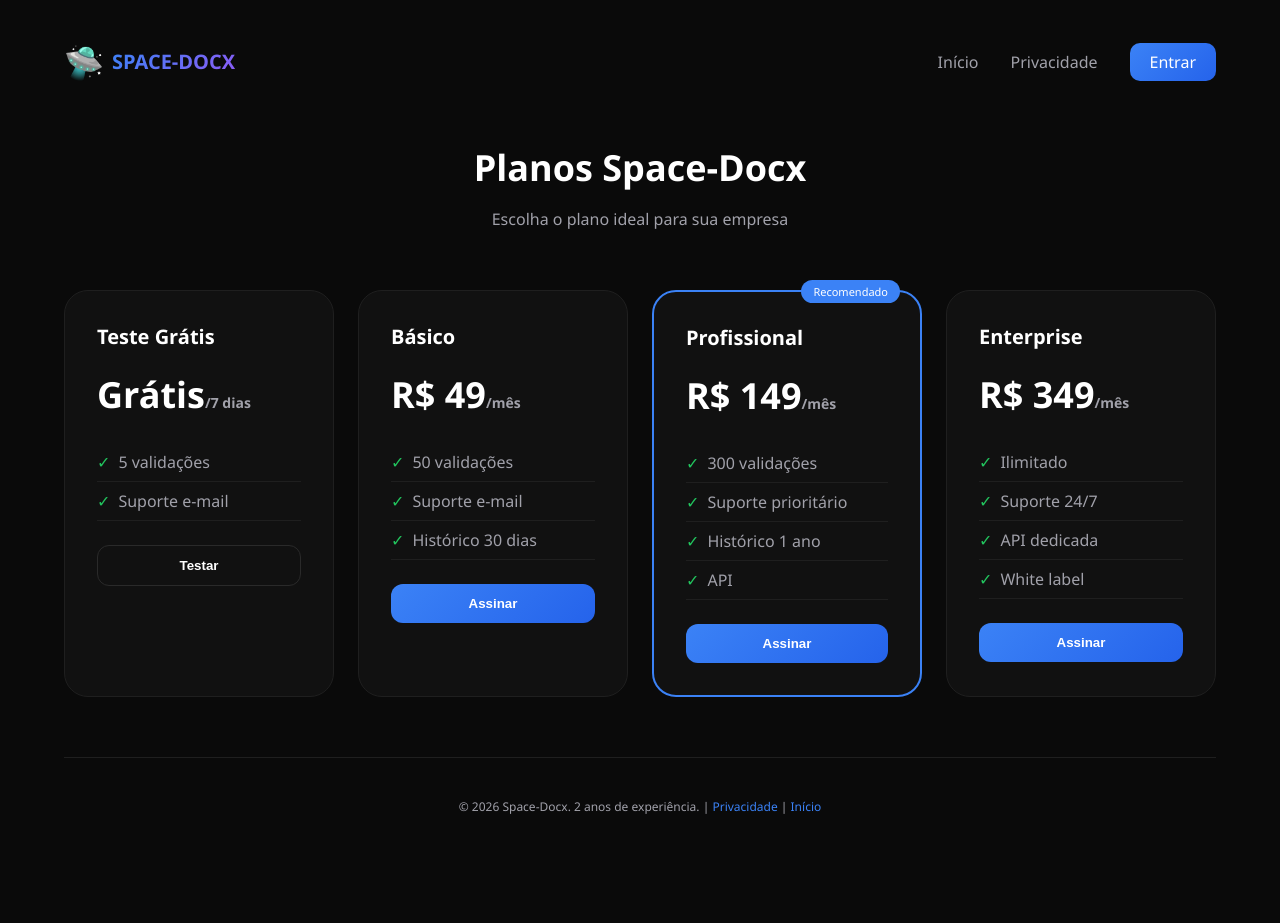
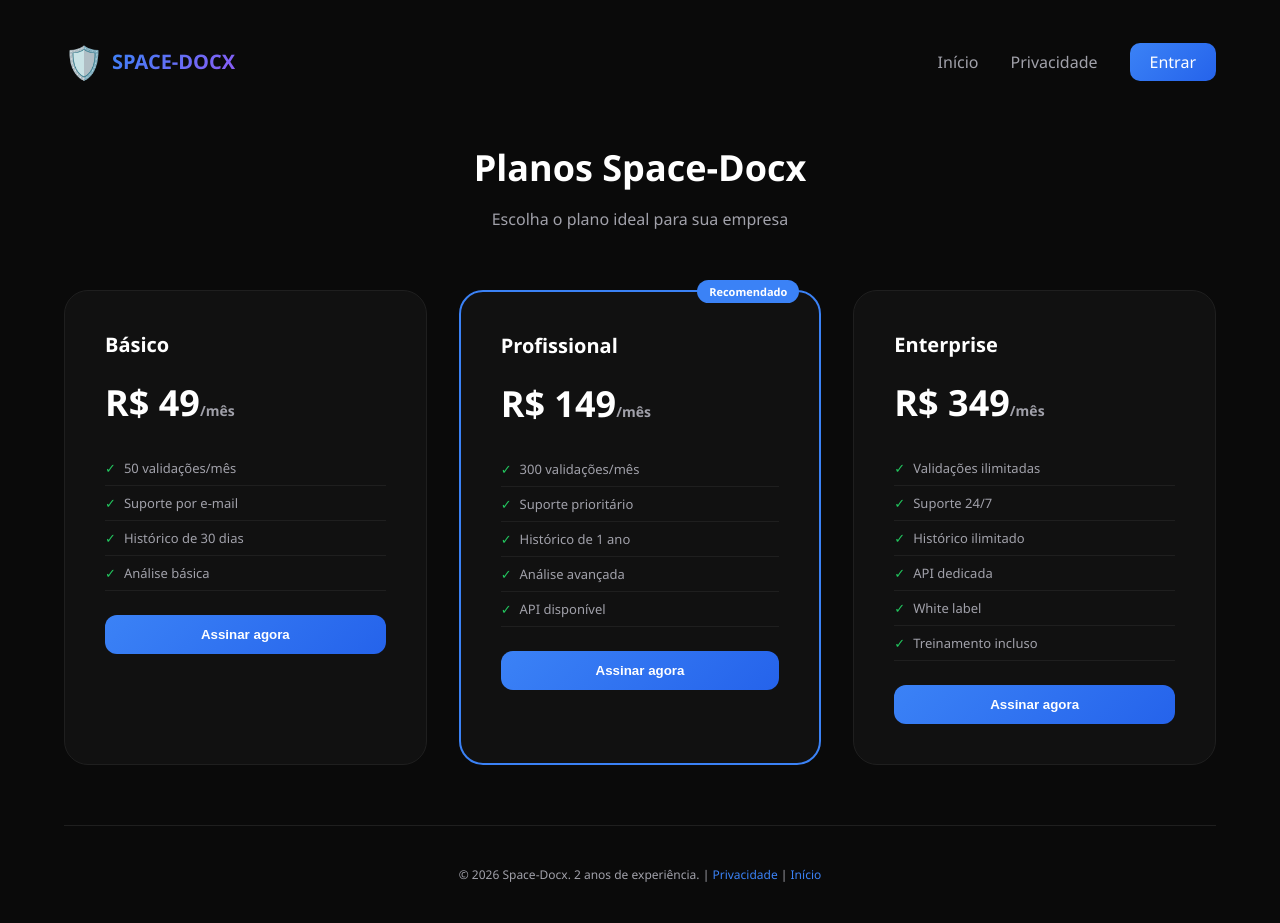
Before and after one commit to luq-eng/space-docx, a Flask app: page /planos in a window 1280 px wide. Before the commit the page ends 814 px from the top, so only its background shows below. Run offline with Flask 3, Linux system fonts and the light colour scheme; parts of the project's set-up code (start-up, migrations or seed data) failed here and were passed over.

Commit message:
Update planos.html

```diff
--- a/templates/planos.html
+++ b/templates/planos.html
@@ -15,18 +15,19 @@
         .nav a { color: #a1a1aa; text-decoration: none; margin-left: 32px; }
         h1 { text-align: center; font-size: 36px; margin-bottom: 16px; }
         .subtitle { text-align: center; color: #a1a1aa; margin-bottom: 60px; }
-        .plans { display: grid; grid-template-columns: repeat(4, 1fr); gap: 24px; margin-bottom: 60px; }
-        .plan { background: #111; border: 1px solid #1f1f1f; border-radius: 24px; padding: 32px; position: relative; }
+        .plans { display: grid; grid-template-columns: repeat(3, 1fr); gap: 32px; margin-bottom: 60px; }
+        .plan { background: #111; border: 1px solid #1f1f1f; border-radius: 24px; padding: 40px; position: relative; transition: transform 0.3s; }
+        .plan:hover { transform: translateY(-4px); border-color: #3b82f6; }
         .plan.recommended { border: 2px solid #3b82f6; }
-        .badge { position: absolute; top: -12px; right: 20px; background: #3b82f6; padding: 4px 12px; border-radius: 20px; font-size: 11px; }
-        .plan-name { font-size: 20px; font-weight: 600; }
+        .badge { position: absolute; top: -12px; right: 20px; background: #3b82f6; padding: 4px 12px; border-radius: 20px; font-size: 11px; font-weight: 600; }
+        .plan-name { font-size: 20px; font-weight: 600; margin-bottom: 8px; }
         .plan-price { font-size: 36px; font-weight: 700; margin: 20px 0; }
         .plan-price span { font-size: 14px; color: #a1a1aa; }
         .plan-features { list-style: none; margin: 24px 0; }
-        .plan-features li { padding: 8px 0; color: #a1a1aa; border-bottom: 1px solid #1f1f1f; }
+        .plan-features li { padding: 8px 0; color: #a1a1aa; border-bottom: 1px solid #1f1f1f; font-size: 13px; }
         .plan-features li::before { content: "✓"; color: #22c55e; margin-right: 8px; }
-        .btn-plan { width: 100%; padding: 12px; background: linear-gradient(135deg, #3b82f6, #2563eb); border: none; border-radius: 12px; color: white; font-weight: 600; cursor: pointer; }
-        .btn-outline { background: transparent; border: 1px solid #2a2a2a; }
+        .btn-plan { width: 100%; padding: 12px; background: linear-gradient(135deg, #3b82f6, #2563eb); border: none; border-radius: 12px; color: white; font-weight: 600; cursor: pointer; transition: transform 0.2s; }
+        .btn-plan:hover { transform: translateY(-2px); }
         .footer { text-align: center; margin-top: 60px; padding-top: 40px; border-top: 1px solid #1f1f1f; color: #a1a1aa; font-size: 12px; }
         .footer a { color: #3b82f6; text-decoration: none; }
         @media (max-width: 768px) { .plans { grid-template-columns: 1fr; } .nav { display: none; } }
@@ -35,21 +36,18 @@
 <body>
     <div class="container">
         <div class="header">
-            <div class="logo"><div class="logo-icon">🛸</div><div class="logo-text">SPACE-DOCX</div></div>
+            <div class="logo"><div class="logo-icon">🛡️</div><div class="logo-text">SPACE-DOCX</div></div>
             <div class="nav"><a href="/">Início</a><a href="/politicas">Privacidade</a><a href="/login" style="background:linear-gradient(135deg,#3b82f6,#2563eb);padding:8px 20px;border-radius:10px;color:white;">Entrar</a></div>
         </div>
         <h1>Planos Space-Docx</h1>
         <p class="subtitle">Escolha o plano ideal para sua empresa</p>
         <div class="plans">
-            <div class="plan"><div class="plan-name">Teste Grátis</div><div class="plan-price">Grátis<span>/7 dias</span></div><ul class="plan-features"><li>5 validações</li><li>Suporte e-mail</li></ul><button class="btn-plan btn-outline" onclick="location.href='/login'">Testar</button></div>
-            <div class="plan"><div class="plan-name">Básico</div><div class="plan-price">R$ 49<span>/mês</span></div><ul class="plan-features"><li>50 validações</li><li>Suporte e-mail</li><li>Histórico 30 dias</li></ul><button class="btn-plan" onclick="assinar('basico')">Assinar</button></div>
-            <div class="plan recommended"><div class="badge">Recomendado</div><div class="plan-name">Profissional</div><div class="plan-price">R$ 149<span>/mês</span></div><ul class="plan-features"><li>300 validações</li><li>Suporte prioritário</li><li>Histórico 1 ano</li><li>API</li></ul><button class="btn-plan" onclick="assinar('profissional')">Assinar</button></div>
-            <div class="plan"><div class="plan-name">Enterprise</div><div class="plan-price">R$ 349<span>/mês</span></div><ul class="plan-features"><li>Ilimitado</li><li>Suporte 24/7</li><li>API dedicada</li><li>White label</li></ul><button class="btn-plan" onclick="assinar('enterprise')">Assinar</button></div>
+            <div class="plan"><div class="plan-name">Básico</div><div class="plan-price">R$ 49<span>/mês</span></div><ul class="plan-features"><li>50 validações/mês</li><li>Suporte por e-mail</li><li>Histórico de 30 dias</li><li>Análise básica</li></ul><button class="btn-plan" onclick="assinar('basico')">Assinar agora</button></div>
+            <div class="plan recommended"><div class="badge">Recomendado</div><div class="plan-name">Profissional</div><div class="plan-price">R$ 149<span>/mês</span></div><ul class="plan-features"><li>300 validações/mês</li><li>Suporte prioritário</li><li>Histórico de 1 ano</li><li>Análise avançada</li><li>API disponível</li></ul><button class="btn-plan" onclick="assinar('profissional')">Assinar agora</button></div>
+            <div class="plan"><div class="plan-name">Enterprise</div><div class="plan-price">R$ 349<span>/mês</span></div><ul class="plan-features"><li>Validações ilimitadas</li><li>Suporte 24/7</li><li>Histórico ilimitado</li><li>API dedicada</li><li>White label</li><li>Treinamento incluso</li></ul><button class="btn-plan" onclick="assinar('enterprise')">Assinar agora</button></div>
         </div>
         <div class="footer"><p>© 2026 Space-Docx. 2 anos de experiência. | <a href="/politicas">Privacidade</a> | <a href="/">Início</a></p></div>
     </div>
-    <script>
-        function assinar(plano){ if(confirm(`Assinar plano ${plano}?`)) location.href=`/checkout?plano=${plano}`; }
-    </script>
+    <script>function assinar(plano){ window.location.href=`/checkout/${plano}`; }</script>
 </body>
 </html>
```
